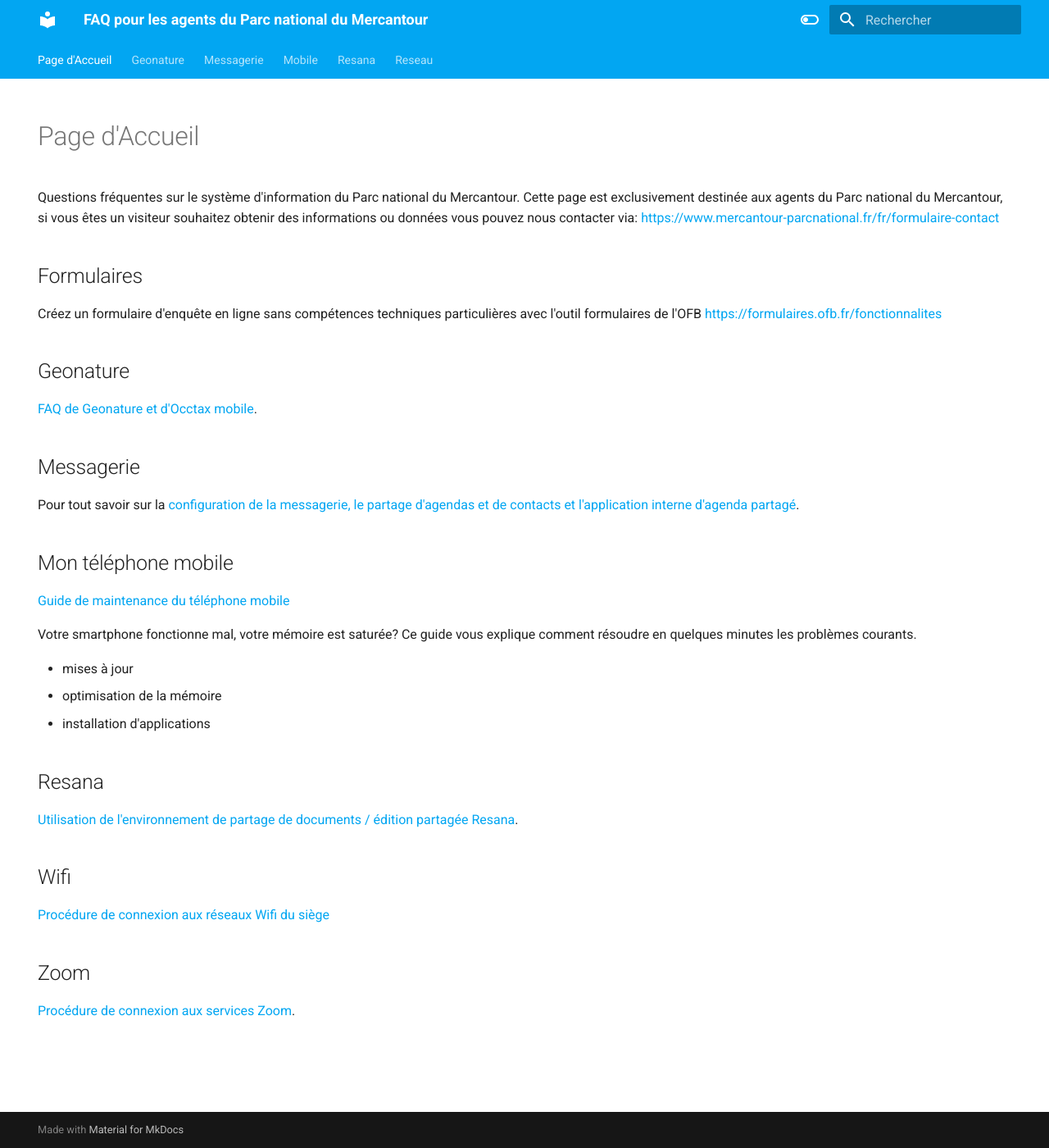
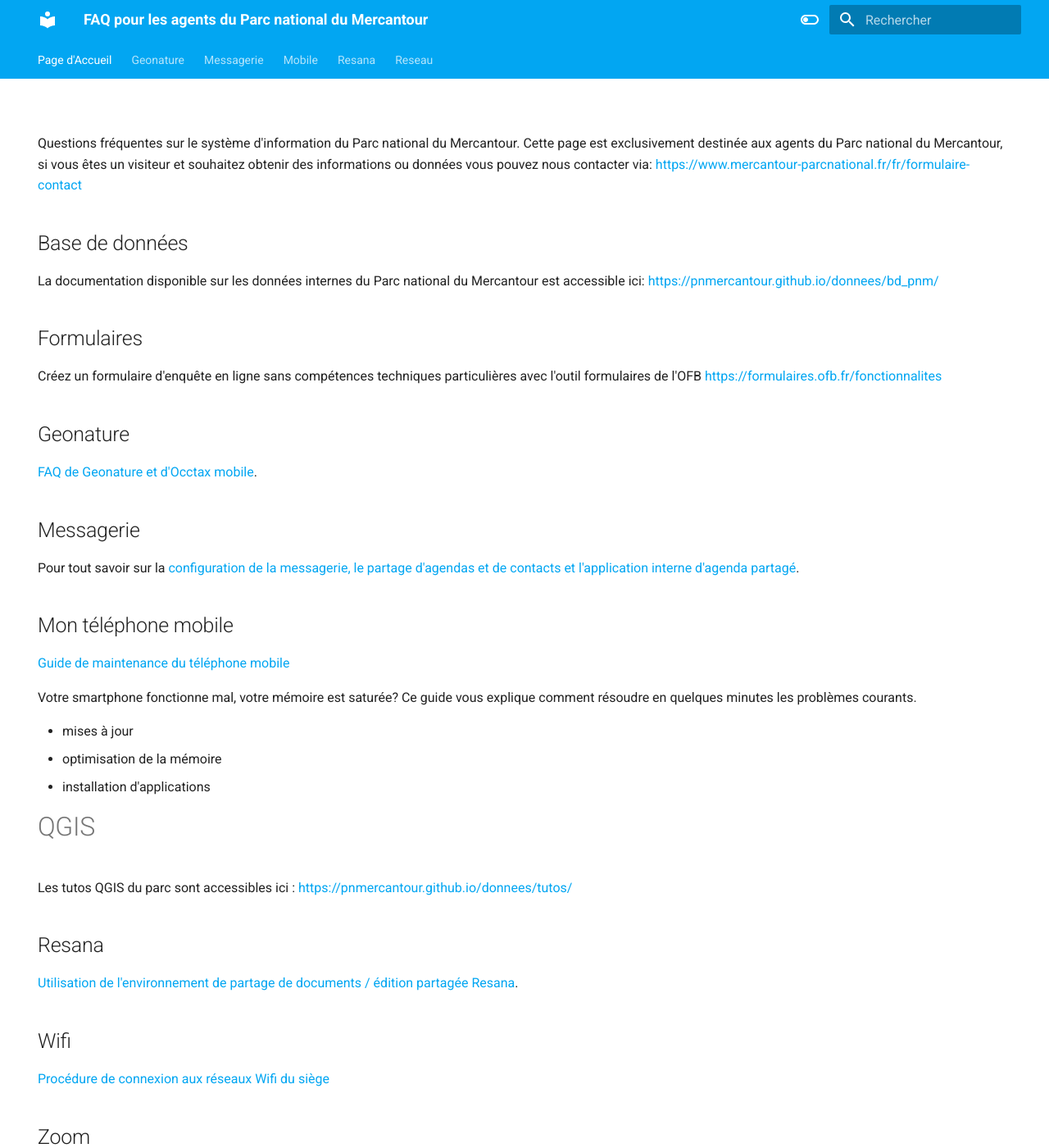
Before and after one commit to PnMercantour/faq, an MkDocs documentation site: the page built from docs/index.md, in a window 1280 px wide and 1400 px high. Shown: the whole window at 82% size. Built offline with MkDocs 1.6.1 and Material for MkDocs 9.7.7, drawn with Linux system fonts in a browser that asks for light colours.

Commit message:
Fix links

```diff
--- a/docs/index.md
+++ b/docs/index.md
@@ -7,8 +7,12 @@
 ---
 
 Questions fréquentes sur le système d'information du Parc national du Mercantour.
-Cette page est exclusivement destinée aux agents du Parc national du Mercantour, si vous êtes un visiteur souhaitez obtenir des informations ou données vous pouvez nous contacter via:
+Cette page est exclusivement destinée aux agents du Parc national du Mercantour, si vous êtes un visiteur et souhaitez obtenir des informations ou données vous pouvez nous contacter via:
 [https://www.mercantour-parcnational.fr/fr/formulaire-contact](https://www.mercantour-parcnational.fr/fr/formulaire-contact)
+
+
+## Base de données
+La documentation disponible sur les données internes du Parc national du Mercantour est accessible ici: [https://pnmercantour.github.io/donnees/bd_pnm/](https://pnmercantour.github.io/donnees/bd_pnm/)
 
 
 ## Formulaires
@@ -36,6 +40,9 @@
 - optimisation de la mémoire
 - installation d'applications
 
+# QGIS
+Les tutos QGIS du parc sont accessibles ici : [https://pnmercantour.github.io/donnees/tutos/](https://pnmercantour.github.io/donnees/tutos/)
+
 ## Resana
 
 [Utilisation de l'environnement de partage de documents / édition partagée Resana](./resana).
```
Also changed, not shown: docs/geonature/README.md (+1 -1 lines), docs/messagerie/README.md (+2 -2 lines), docs/messagerie/Signature.md (+1 -1 lines), docs/messagerie/Thunderbird.md (+1 -1 lines), docs/messagerie/Zimbra.md (+3 -3 lines).
